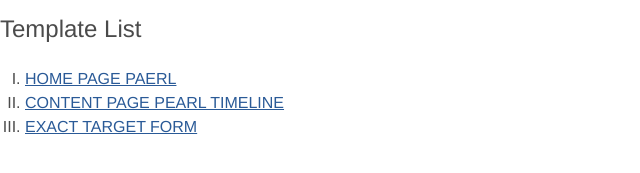
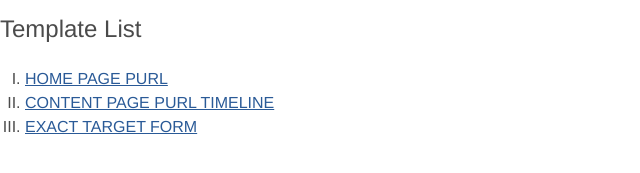
Before and after one commit to shankarjallu/PERL_ui, a website: page pages/index.html in a window 1280 px wide. Shown: the part 173-346 px from the top of the page, 0-640 px from the left. Drawn offline with Linux system fonts and the light colour scheme.

Commit message:
Spelling Correction in Index page

```diff
--- a/pages/index.html
+++ b/pages/index.html
@@ -47,8 +47,8 @@
         <div class="container">
             <h2>Template List</h2>
             <ol type="I">
-                <li><a href="home.html">HOME PAGE PAERL</a></li>
-                <li><a href="content.html">CONTENT PAGE PEARL TIMELINE</a></li>
+                <li><a href="home.html">HOME PAGE PURL</a></li>
+                <li><a href="content.html">CONTENT PAGE PURL TIMELINE</a></li>
                 <li><a href="exacttargetform.html">EXACT TARGET FORM</a></li>
 
             </ol>
```
